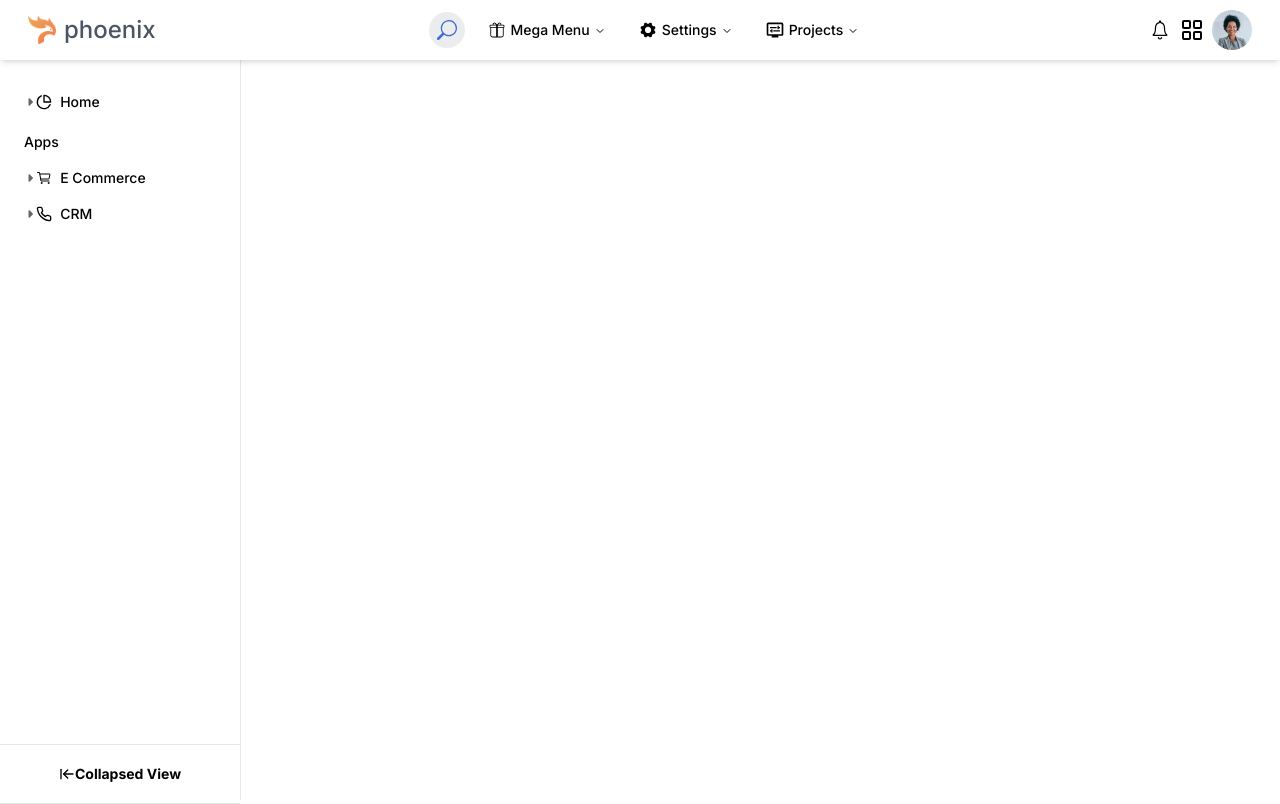
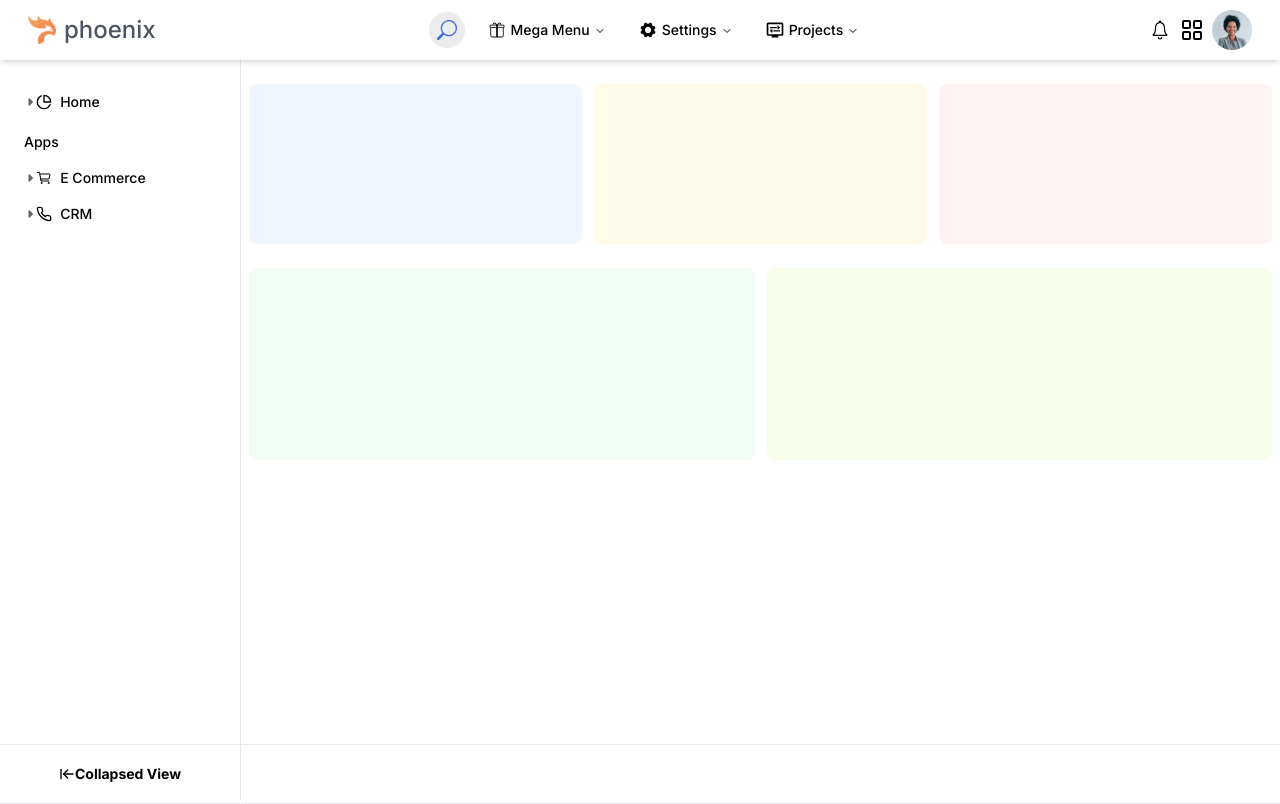
Before and after one commit to bhanudova/admin-dashboard-, a Next.js app: page /admin in a window 1280 px wide. Built offline with nearby package versions, Linux system fonts and the light colour scheme.

Commit message:
ui changes added

```diff
--- a/app/(admin)/admin/page.tsx
+++ b/app/(admin)/admin/page.tsx
@@ -3,23 +3,35 @@ import { LuArrowLeftToLine } from "react-icons/lu";
 
 export default function Admin() {
   return (
-    <div className="relative h-full">
-      {/* <div className=" h-[92%] ">
+
+    <div className='relative h-full' >
+      <div className='w-full py-6 mt-1 space-y-6 px-2 '>
         <div className="grid grid-cols-3 gap-3">
-          <div className="p-20 bg-blue-200 rounded-lg">
+          <div className="p-20 bg-blue-50 rounded-lg">
 
           </div>
-          <div className="p-20 bg-yellow-200 rounded-lg">
+          <div className="p-20 bg-yellow-50 rounded-lg">
 
           </div>
-          <div className="p-20 bg-red-200 rounded-lg">
+          <div className="p-20 bg-red-50 rounded-lg">
 
           </div>
         </div>
+
+        <div className="grid grid-cols-2 gap-3">
+          <div className="p-24 bg-green-50 rounded-lg">
+
+          </div>
+          <div className="p-24 bg-lime-50 rounded-lg">
+
+          </div>
+        </div>
+
+
       </div>
-      <div className='flex items-center justify-center h-[8%] border-t border-b w-full p-2 absolute bottom-0'>
-        <LuArrowLeftToLine /><h2 className='text-sm font-bold'>Collapsed View</h2>
-      </div> */}
+      <div className='flex items-center h-[8%] justify-center border-t border-b w-full p-2 absolute bottom-0'>
+
+      </div>
     </div>
   );
 }
```
